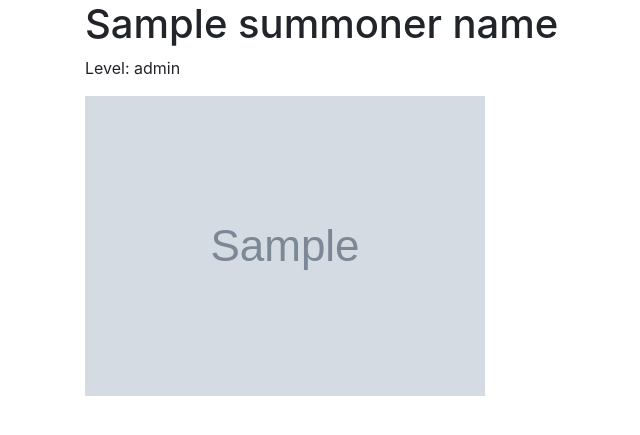
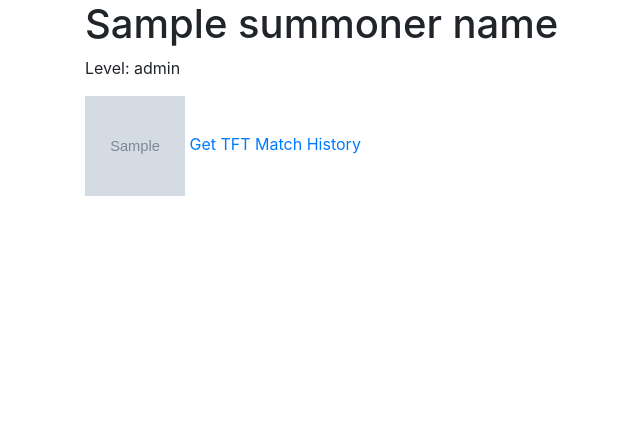
Before and after one commit to 19g/lol-web-app, a Flask app: template flaskr/templates/profile.html in a window 1280 px wide. Shown: the part 56-491 px from the top of the page, without its empty margins (0-640 px from the left). Run offline with Flask 2, Linux system fonts and the light colour scheme; the template is opened without the code that fills it: most values are stand-ins (such as "Sample title", 1, 10 or a date in 2020); grey boxes marked "Sample" are stand-in pictures; parts of the project's set-up code (start-up, migrations or seed data) failed here and were passed over; some libraries are stand-ins or nearby versions.

Commit message:
push so graham can pull

```diff
--- a/flaskr/calls.py
+++ b/flaskr/calls.py
@@ -36,29 +36,29 @@ def get_champion_masteries(encrypted_summoner_id):
 def get_ranks(encrypted_summoner_id):
     url = endpoint_na1 + "/lol/league/v4/entries/by-summoner/" + encrypted_summoner_id
     response = s.get(url)
-    return response.text
+    return response
 
 
 def get_sr_match_list(encrypted_account_id, begin_index, end_index):
     url = endpoint_na1 + "/lol/match/v4/matchlists/by-account/" + str(encrypted_account_id)
     url += "?endIndex=" + str(end_index) + "&beginIndex=" + str(begin_index)
     response = s.get(url)
-    return response.text
+    return response
 
 
 def get_sr_match(game_id):
     url = endpoint_na1 + "/lol/match/v4/timelines/by-match/" + game_id
     response = s.get(url)
-    return response.text
+    return response
 
 
 def get_tft_match_list(puuid):
     url = endpoint_americas + "/tft/match/v1/matches/by-puuid/" + str(puuid) + "/ids"
     response = s.get(url)
-    return response.text
+    return response
 
 
 def get_tft_match(match_id):
     url = endpoint_americas + "/tft/match/v1/matches/" + str(match_id)
     response = s.get(url)
-    return response.text
+    return response
--- a/flaskr/server.py
+++ b/flaskr/server.py
@@ -4,6 +4,7 @@ from flask import Flask, request, render_template, g, redirect, Response
 from flaskr import config, calls
 import requests
 import os
+from datetime import datetime
 
 app = Flask(__name__)
 
@@ -52,7 +53,7 @@ def teardown_request(exception):
         pass
 
 
-@app.route('/index')
+@app.route('/naw')
 def index():
     """
   request is a special object that Flask provides to access web request information:
@@ -112,6 +113,7 @@ def index():
 
 
 @app.route('/home')
+@app.route('/index')
 @app.route('/')
 def home():
     return render_template("home.html")
@@ -147,14 +149,86 @@ def get_summoner():
                        sid["name"], sid["profileIconId"], sid["summonerLevel"],
                        sid["id"], sid["accountId"], sid["puuid"])
         icon_uri = DATADRAGON_ENDPOINT + "img/profileicon/" + str(sid["profileIconId"]) + ".png"
-        print(icon_uri)
-
         return render_template("/profile.html", summoner_name=sid["name"], profile_icon=icon_uri, summoner_level=sid["summonerLevel"])
     else:
         icon_uri = DATADRAGON_ENDPOINT + "img/profileicon/" + str(results[1]) + ".png"
-        print(icon_uri)
         cursor.close()
         return render_template("/profile.html", summoner_name=results[0], profile_icon=icon_uri, summoner_level=results[2])
+
+
+@app.route('/tftMatchHistory', methods=['GET'])
+def populate_tft_match_history():
+    summoner_name = request.args.get('summonerName')
+    cursor = g.conn.execute('SELECT * FROM summoner WHERE summoner_name=%s', summoner_name)
+    puuid = ''
+    for x in cursor:
+        puuid = x['puuid']
+    cursor.close()
+    response = calls.get_tft_match_list(puuid)
+    if response.status_code != 200:
+        return render_template("/error.html")
+    sid = response.json()
+    for i in sid:
+        response = calls.get_tft_match(i)
+        match = response.json()
+        # add data to tft_match and either tft_normal or tft_ranked depending on queue id
+        g.conn.execute('INSERT INTO tft_match VALUES (%s, %s) ON CONFLICT(match_id) DO NOTHING',
+                        match["metadata"]["match_id"], match["info"]["game_datetime"])
+        if match["info"]["queue_id"] == 1100:
+            g.conn.execute('INSERT INTO tft_normal VALUES (%s)', match["metadata"]["match_id"])
+        else:
+            g.conn.execute('INSERT INTO tft_ranked VALUES (%s)', match["metadata"]["match_id"])
+        # add to participates_in_tft
+        for participant in match["info"]["participants"]:
+            # get summoner name
+            cursor = g.conn.execute('SELECT * FROM summoner WHERE puuid=%s', participant["puuid"])
+            name = ""
+            for x in cursor:
+                name = x['summoner_name']
+            cursor.close()
+            g.conn.execute('INSERT INTO participates_in_tft VALUES (%s, %s, %s, %s, %s)',
+                        match["metadata"]["match_id"], name, participant["placement"],
+                        participant["last_round"], 1)
+            # add to had_traits
+            for trait in participant["traits"]:
+                g.conn.execute('INSERT INTO had_traits VALUES (%s, %s, %s, %s, %s)',
+                               match["metadata"]["match_id"], name, trait["name"],
+                               trait["tier_current"], trait["num_units"])
+            # add to used_tft_champ
+            for unit in participant["units"]:
+                g.conn.execute('INSERT INTO used_tft_champ VALUES (%s, %s, %s, %s, %s)',
+                               match["metadata"]["match_id"], name, unit["name"],
+                               unit["tier"], unit["items"])
+    return display_tft_match_history(summoner_name)
+
+
+def display_tft_match_history(summoner_name):
+    cursor = g.conn.execute('SELECT * FROM participates_in_tft WHERE summoner_name=%s', summoner_name)
+    placement = []
+    last_round = []
+    companion = []
+    game_datetime = []
+    for x in cursor:
+        placement.append(x['placement'])
+        last_round.append(x['last_round'])
+        companion.append(x['companion'])
+        cursor2 = g.conn.execute('SELECT * FROM tft_match WHERE match_id=%s', x['match_id'])
+        for y in cursor2:
+            dt = int(x['game_datetime'])
+            game_datetime.append(datetime.utcfromtimestamp(dt).strftime('%Y-%m-%d %H:%M:%S'))
+    matches = [{"placement": m, "last_round": n, "companion": o, "game_datetime": p}
+               for m, n, o, p in zip(placement, last_round, companion, game_datetime)]
+    context = dict(data=matches)
+    return render_template("tftmatchhistory.html", **context)
+
+
+
+
+
+
+def analyze_tft(puuid):
+    return render_template("tftmatchhistory.html", puuid)
+
 
 if __name__ == "__main__":
     import click
--- a/flaskr/templates/navbar.html
+++ b/flaskr/templates/navbar.html
@@ -22,7 +22,7 @@
 
 <body>
   <nav class="navbar navbar-expand-md navbar-dark bg-dark">
-    <a class="navbar-brand font-weight-bold" href="home.html">LOL Database</a>
+    <a class="navbar-brand font-weight-bold" href="/">LOL Database</a>
     <button class="navbar-toggler" type="button" data-toggle="collapse" data-target="#navbarSupportedContent">
       <span class="navbar-toggler-icon"></span>
     </button>
--- a/flaskr/templates/profile.html
+++ b/flaskr/templates/profile.html
@@ -4,6 +4,11 @@
 <div class="container search-buffer">
   <h1>{{summoner_name}}</h1>
   <p>Level: {{summoner_level}}</p>
-  <img src={{profile_icon}}>
+  <img src={{profile_icon}} style="width:100px;height:100px;">
+  <a href="/tftMatchHistory?summonerName={{summoner_name}}">Get TFT Match History</a>
+
+  <!-- child template -->
+  {% block other %}
+  {% endblock %}
 </div>
 {% endblock %}
```
Also changed, not shown: flaskr/templates/tftmatchhistory.html (added, +13 -0 lines).
